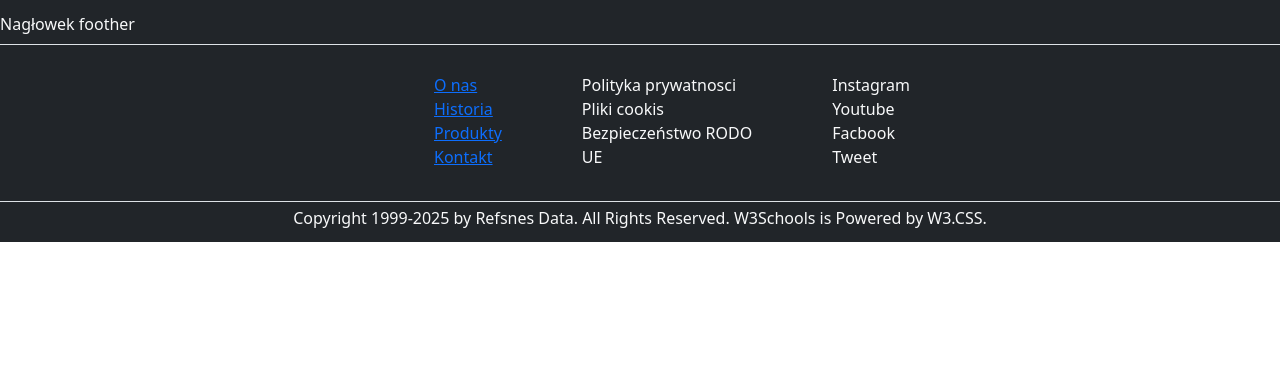
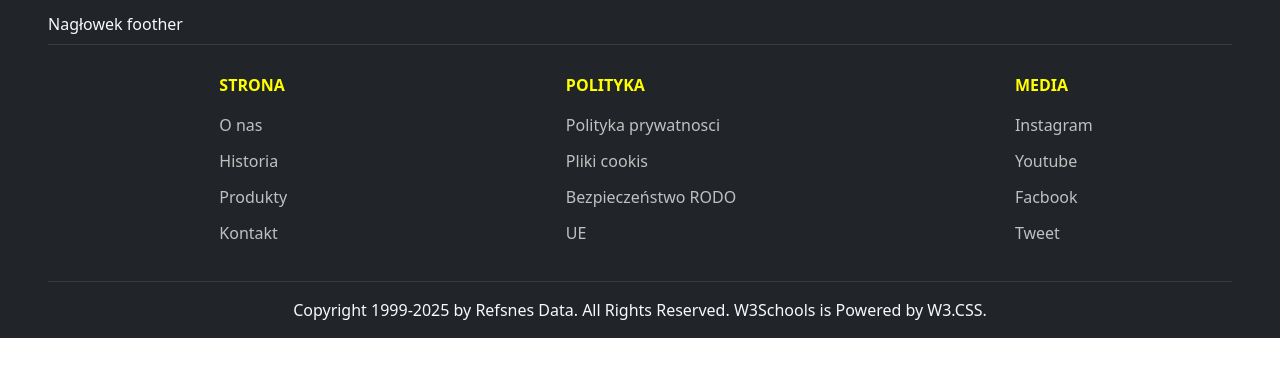
Before and after one commit to jaroslawberek/java-cwiczenia, a plain HTML site: page index.html in a window 1280 px wide. Drawn offline with nearby package versions, Linux system fonts and the light colour scheme.

Commit message:
dalej z e stopka

```diff
--- a/index.html
+++ b/index.html
@@ -4,46 +4,57 @@
     <meta charset="UTF-8" />
     <meta name="viewport" content="width=device-width, initial-scale=1.0" />
     <link href="https://cdn.jsdelivr.net/npm/bootstrap@5.3.8/dist/css/bootstrap.min.css" rel="stylesheet" integrity="sha384-sRIl4kxILFvY47J16cr9ZwB07vP4J8+LH7qKQnuqkuIAvNWLzeN8tE5YBujZqJLB" crossorigin="anonymous" />
-
+    <link rel="stylesheet" href="css/foother.css">
     <title>Document</title>
     <script type="module" src="app.js"></script>
   </head>
 
   <body>
-    <div class="foother d-flex flex-column justify-content-center bg-dark text-light">
-      <div class="foother__header my-1 border border-1 border-end-0 border-start-0 border-top-0 py-2">
+    <div class="foother">
+  <div class="foother__header">
     <span>Nagłowek foother</span>
   </div>
-      <ul class="foother__items d-flex gap-5 align-self-center my-4">
-        <li class="foother__items-item" data-my-jakis-kutas-jebany-pizdoliz="moj">
-          <ul>
-            <li class="item-link"><a href="#">O nas</a></li>
-            <li class="item-link"><a href="#">Historia</a></li>
-            <li class="item-link"><a href="#">Produkty</a></li>
-            <li class="item-link"><a href="#">Kontakt</a></li>
+
+  <ul class="foother__columns">
+    <li class="foother__columns-item" >
+      <ul class="foother__column-links">
+        <li class="foother__column-caption">STRONA</li>
+        <li class="foother__link"><a href="#">O nas</a></li>
+        <li class="foother__link"><a href="#">Historia</a></li>
+        <li class="foother__link"><a href="#">Produkty</a></li>
+        <li class="foother__link"><a href="#">Kontakt</a></li>
       </ul>
     </li>
-        <li class="foother__items-item" data-my-jakis-kutas-jebany-pizdoliz="moj">
-          <ul>
-            <li class="item-link">Polityka prywatnosci</li>
-            <li class="item-link">Pliki cookis</li>
-            <li class="item-link">Bezpieczeństwo RODO</li>
-            <li class="item-link">UE</li>
+
+    <li class="foother__columns-item">
+      <ul class="foother__column-links">
+        <li class="foother__column-caption">POLITYKA</li>
+        <li class="foother__link"><a href="#">Polityka prywatnosci</a></li>
+        <li class="foother__link"><a href="#">Pliki cookis</a></li>
+        <li class="foother__link"><a href="#">Bezpieczeństwo RODO</a></li>
+        <li class="foother__link"><a href="#">UE</a></li>
       </ul>
     </li>
-        <li class="foother__items-item" data-my-jakis-kutas-jebany-pizdoliz="moj">
-          <ul>
-            <li class="item-link">Instagram</li>
-            <li class="item-link">Youtube</li>
-            <li class="item-link">Facbook</li>
-            <li class="item-link">Tweet</li>
+
+    <li class="foother__columns-item">
+      <ul class="foother__column-links">
+        <li class="foother__column-caption">MEDIA</li>
+        <li class="foother__link"><a href="#">Instagram</a></li>
+        <li class="foother__link"><a href="#">Youtube</a></li>
+        <li class="foother__link"><a href="#">Facbook</a></li>
+        <li class="foother__link"><a href="#">Tweet</a></li>
       </ul>
     </li>
   </ul>
-      <div class="foother__bottom text-center my-2 border border-1 border-end-0 border-start-0 border-bottom-0 py-1">
-        <span>Copyright 1999-2025 by Refsnes Data. All Rights Reserved. W3Schools is Powered by W3.CSS.</span>
+
+  <div class="foother__bottom">
+    <span>
+      Copyright 1999-2025 by Refsnes Data. All Rights Reserved.
+      W3Schools is Powered by W3.CSS.
+    </span>
   </div>
 </div>
+
     <script src="https://cdn.jsdelivr.net/npm/bootstrap@5.3.8/dist/js/bootstrap.bundle.min.js" integrity="sha384-FKyoEForCGlyvwx9Hj09JcYn3nv7wiPVlz7YYwJrWVcXK/BmnVDxM+D2scQbITxI" crossorigin="anonymous"></script>
   </body>
 </html>
--- /dev/null
+++ b/scss/foother.scss
@@ -0,0 +1,73 @@
+$color-dark: #212529;
+$color-light: #f8f9fa;
+$color-secondary: #6c757d;
+$spacer: 0.25rem; // = 4px (jeśli 1rem = 16px)
+
+$foother-bg-color: $color-dark;
+$foother-color: $color-light;
+$foother-column-gap: $spacer * 75;
+
+@mixin border($color, $opacity: 1, $position: bottom) {
+    border-#{$position}: 1px solid rgba($color, $opacity);
+}
+.foother {
+    display: flex;
+    flex-direction: column;
+    background-color: $foother-bg-color; // bg-dark
+    color: $foother-color; // text-light
+    padding: 0 3rem;
+
+    &__header {
+        margin: 0.25rem 0;
+        @include border(#fff, 0.1, bottom);
+        padding-top: 0.5rem; // py-2
+        padding-bottom: 0.5rem;
+    }
+
+    &__columns {
+        list-style: none;
+        width: 100%; //swieta lnijka aby na deskopie bylo rozłozone space around i between
+        display: flex;
+        justify-content: space-around;
+        //gap: $foother-column-gap;
+        margin: 1.5rem auto; //swieta linijka zeby na mobilu bylo posrodku
+        @media (max-width: 768px) {
+            justify-content: space-between;
+        }
+        @media (max-width: 576px) {
+            width: fit-content; //swieta linijka zeby na mobilu bylo posrodku
+            flex-direction: column;
+            row-gap: 53px;
+        }
+        &-item {
+        }
+    }
+    .foother__column-links {
+        list-style: none;
+        padding: 0;
+        margin: 0;
+    }
+    .foother__column-caption {
+        color: yellow;
+        font-weight: bolder;
+        margin-bottom: 1rem;
+    }
+    .foother__link {
+        padding-bottom: 0.75rem;
+    }
+    .foother__link a {
+        text-decoration: none;
+        color: silver;
+
+        &:hover {
+            text-decoration: none;
+            color: white;
+        }
+    }
+
+    &__bottom {
+        text-align: center;
+        @include border($color-secondary, 0.25, top);
+        padding: 1rem; // p-3
+    }
+}
```
Also changed, not shown: css/foother.css (added). Lines whose indentation alone changed are shown as unchanged.
